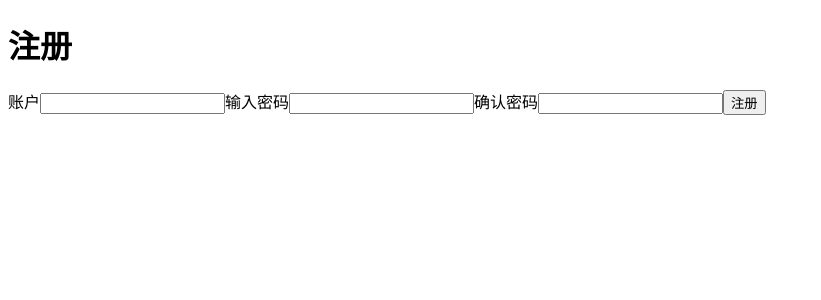
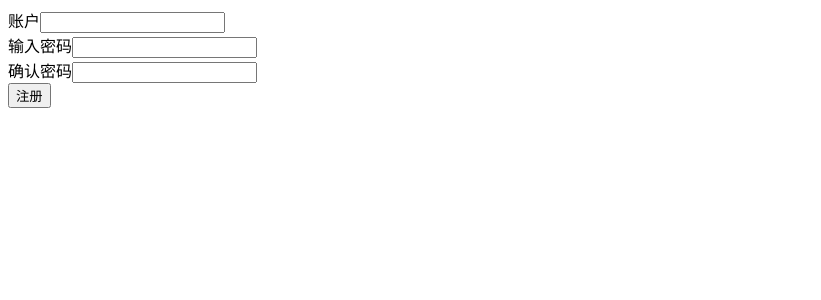
Before and after one commit to keangj/blog-system, a Next.js app: page /sign_up in a window 1280 px wide. Shown: the top 300 px of the page, without its empty margins (0-821 px from the left). Built offline with nearby package versions, Linux system fonts and the light colour scheme.

Commit message:
使用 useForm 重构 sign_up

```diff
--- a/pages/sign_up.tsx
+++ b/pages/sign_up.tsx
@@ -1,20 +1,9 @@
 import axios, { AxiosResponse } from "axios";
+import { useForm } from "hooks/useForm";
 import { NextPage } from "next";
-import { useCallback, useState } from "react";
 
 const SignUp: NextPage = (props) => {
-  const [formData, setFormData] = useState({
-    username: '',
-    password: '',
-    passwordConfirmation: ''
-  });
-  const [errors, setErrors] = useState({
-    username: [],
-    password: [],
-    passwordConfirmation: []
-  });
-  const onSubmit = useCallback((e) => {
-    e.preventDefault();
+  const onSubmit = (formData: typeof initFormData) => {
     axios.post(`api/v1/user`, formData).then(resource => {
       window.location.href = '/sign_in';
     }, error => {
@@ -24,26 +13,20 @@ const SignUp: NextPage = (props) => {
         setErrors({...response.data});
       }
     });
-  }, [formData]);
+  }
+  const initFormData = { username: '', password: '', passwordConfirmation: ''}
+  const {form, setErrors} = useForm({
+    initFormData,
+    fields: [
+      { label: '账户', type: 'text', key: 'username' },
+      { label: '输入密码', type: 'password', key: 'password' },
+      { label: '确认密码', type: 'password', key: 'passwordConfirmation' }
+    ],
+    onSubmit,
+    buttons: <button type="submit">注册</button>
+  })
   return (
-    <div>
-      <h1>注册</h1>
-      <form onSubmit={onSubmit}>
-        <label>账户
-          <input type="text" value={formData.username} onChange={e => setFormData({...formData, username: e.target.value})}/>
-        </label>
-        {errors.username?.length > 0 && <div>{errors.username.join()}</div>}
-        <label>输入密码
-          <input type="password" value={formData.password} onChange={e => setFormData({...formData, password: e.target.value})}/>
-        </label>
-        {errors.password?.length > 0 && <div>{errors.password.join()}</div>}
-        <label>确认密码
-          <input type="password" value={formData.passwordConfirmation} onChange={e => setFormData({...formData, passwordConfirmation: e.target.value})}/>
-        </label>
-        {errors.passwordConfirmation?.length > 0 && <div>{errors.passwordConfirmation.join()}</div>}
-        <button type="submit" onSubmit={onSubmit}>注册</button>
-      </form>
-    </div>
+    <div>{form}</div>
   )
 };
 
```
Also changed, not shown: pages/sign_in.tsx (+3 -19 lines).
